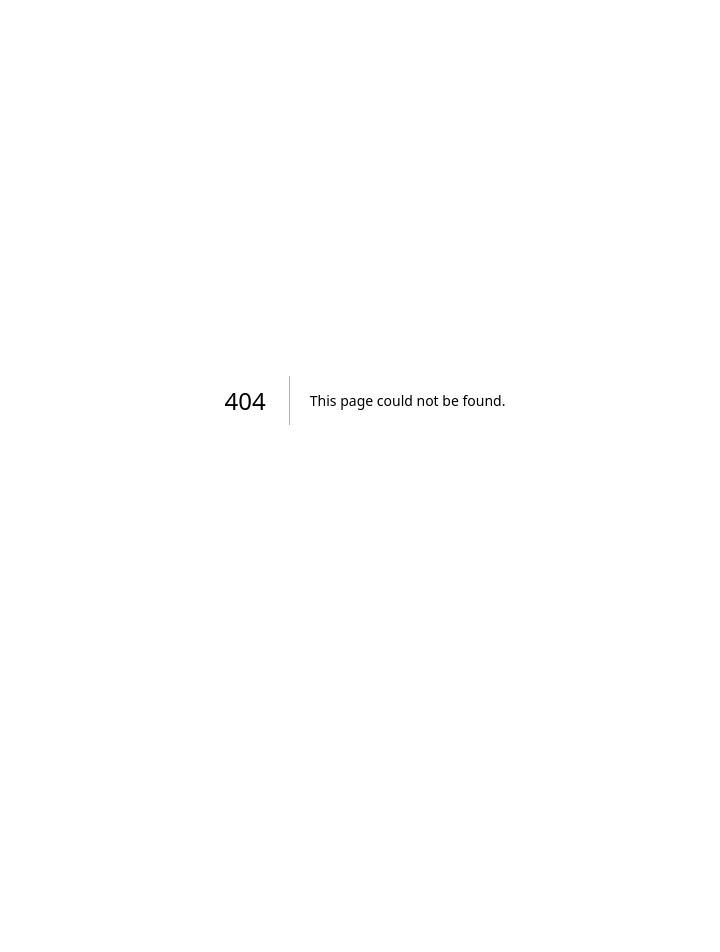
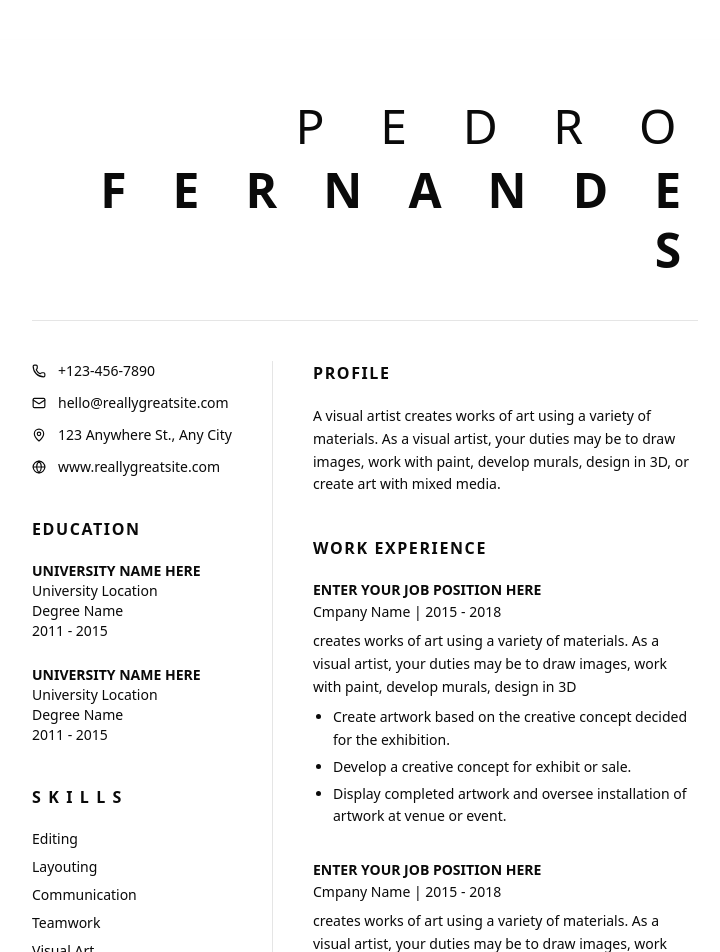
Before and after one commit to freddymk313/cv-maker, a Next.js app: page /cv/model in a window 1280 px wide. Before the commit this address had no page. Shown: the top 952 px of the page, without its empty margins (275-995 px from the left). Before the commit the page ends 800 px from the top, so only its background shows below. Built offline with nearby package versions, Linux system fonts and the light colour scheme.

Commit message:
try model ok 1

```diff
--- /dev/null
+++ b/app/cv/model/page.tsx
@@ -0,0 +1,11 @@
+import Resume from "@/components/Resume";
+
+const ModelPage = () => {
+  return (
+    <div className="min-h-screen bg-background py-10 flex justify-center">
+      <Resume />
+    </div>
+  );
+};
+
+export default ModelPage;
--- a/app/model/page.tsx
+++ /dev/null
@@ -1,28 +0,0 @@
-import Resume from "@/components/Resume";
-
-const userData = {
-  name: "Pedro",
-  lastName: "Fernandes",
-  phone: "+123-456-7890",
-  email: "hello@site.com",
-  address: "123 Anywhere St., Any City",
-  website: "www.site.com",
-  profile: "Artiste visuel créant des œuvres d'art utilisant une variété de matériaux...",
-  education: [
-    { school: "University Name", location: "Location", degree: "Degree Name", years: "2011 - 2015" }
-  ],
-  skills: ["Editing", "Layouting", "Communication", "Teamwork"],
-  experience: [
-    {
-      title: "Job Position Here",
-      company: "Company Name",
-      years: "2015 - 2018",
-      description: "Description courte du poste.",
-      bullets: ["Réalisation de concepts créatifs", "Gestion de projets"]
-    }
-  ]
-};
-
-export default function Page() {
-  return <Resume data={userData} />;
-}
--- a/components/Resume.tsx
+++ b/components/Resume.tsx
@@ -1,135 +1,174 @@
-import React from 'react';
+import { Phone, Mail, MapPin, Globe } from "lucide-react";
 
-interface Education {
-  school: string;
-  location: string;
-  degree: string;
-  years: string;
-}
-
-interface Experience {
-  title: string;
-  company: string;
-  years: string;
-  description: string;
-  bullets: string[];
-}
-
-interface ResumeProps {
-  data: {
-    name: string;
-    lastName: string;
-    phone: string;
-    email: string;
-    address: string;
-    website: string;
-    profile: string;
-    education: Education[];
-    skills: string[];
-    experience: Experience[];
-  };
-}
-
-const Resume = ({ data }: ResumeProps) => {
+const Resume = () => {
   return (
-    <div className="bg-gray-100 p-8 min-h-screen flex justify-center">
-      {/* Conteneur Format A4 */}
-      <div className="bg-white shadow-2xl w-[210mm] h-[297mm] p-[15mm] flex flex-col text-gray-800 print:shadow-none print:m-0">
-
-        {/* HEADER : Nom à droite */}
-        <header className="flex justify-end mb-4">
-          <div className="text-right">
-            <h1 className="text-5xl font-light tracking-[0.2em] uppercase leading-tight">
-              {data.name} <br />
-              <span className="font-semibold">{data.lastName}</span>
+    <div className="w-[794px] min-h-[1123px] bg-card mx-auto shadow-lg flex flex-col">
+      {/* Header - Name */}
+      <header className="pt-14 pb-10 px-16 text-right">
+        <h1 className="text-resume-name font-light tracking-[0.45em] text-5xl leading-tight">
+          P E D R O
         </h1>
-          </div>
+        <h1 className="text-resume-name font-bold tracking-[0.35em] text-5xl leading-tight mt-1">
+          F E R N A N D E S
+        </h1>
       </header>
 
-        {/* Ligne horizontale supérieure */}
-        <div className="border-t border-black w-full mb-8"></div>
+      {/* Divider */}
+      <div className="mx-16 border-t border-resume-divider" />
 
-        <div className="flex flex-1 gap-10">
+      {/* Body */}
+      <div className="flex flex-1 px-16 pt-10 pb-12">
+        {/* Left Column */}
+        <div className="w-[240px] pr-10 flex-shrink-0">
+          {/* Contact */}
+          <div className="space-y-3 mb-10">
+            <ContactItem icon={<Phone size={14} />} text="+123-456-7890" />
+            <ContactItem icon={<Mail size={14} />} text="hello@reallygreatsite.com" />
+            <ContactItem icon={<MapPin size={14} />} text="123 Anywhere St., Any City" />
+            <ContactItem icon={<Globe size={14} />} text="www.reallygreatsite.com" />
+          </div>
 
-          {/* COLONNE GAUCHE (1/3) */}
-          <aside className="w-1/3 flex flex-col gap-8">
-            {/* Contact */}
-            <div className="flex flex-col gap-3 text-sm">
-              <div className="flex items-center gap-3">
-                <span className="w-5 text-center">📞</span> {data.phone}
-              </div>
-              <div className="flex items-center gap-3">
-                <span className="w-5 text-center">✉️</span> {data.email}
-              </div>
-              <div className="flex items-center gap-3">
-                <span className="w-5 text-center">📍</span> {data.address}
-              </div>
-              <div className="flex items-center gap-3">
-                <span className="w-5 text-center">🌐</span> {data.website}
+          {/* Education */}
+          <div className="mb-10">
+            <SectionHeading>EDUCATION</SectionHeading>
+            <div className="mt-5 space-y-6">
+              <EducationItem
+                university="UNIVERSITY NAME HERE"
+                location="University Location"
+                degree="Degree Name"
+                years="2011 - 2015"
+              />
+              <EducationItem
+                university="UNIVERSITY NAME HERE"
+                location="University Location"
+                degree="Degree Name"
+                years="2011 - 2015"
+              />
             </div>
           </div>
 
-            {/* Education */}
-            <section>
-              <h2 className="text-lg font-bold tracking-widest uppercase mb-2">Education</h2>
-              <div className="border-t border-gray-400 w-full mb-4"></div>
-              {data.education.map((edu, i) => (
-                <div key={i} className="mb-4 text-sm">
-                  <p className="font-bold uppercase">{edu.school}</p>
-                  <p className="text-gray-600 italic">{edu.location}</p>
-                  <p>{edu.degree}</p>
-                  <p>{edu.years}</p>
+          {/* Skills */}
+          <div>
+            <SectionHeading>S K I L L S</SectionHeading>
+            <ul className="mt-5 space-y-2 text-sm text-resume-body">
+              <li>Editing</li>
+              <li>Layouting</li>
+              <li>Communication</li>
+              <li>Teamwork</li>
+              <li>Visual Art</li>
+              <li>Animation</li>
+            </ul>
+            <div className="mt-8 w-20 border-t border-resume-divider" />
           </div>
-              ))}
-            </section>
+        </div>
 
-            {/* Skills */}
-            <section>
-              <h2 className="text-lg font-bold tracking-widest uppercase mb-2">Skills</h2>
-              <div className="border-t border-gray-400 w-full mb-4"></div>
-              <ul className="text-sm space-y-1">
-                {data.skills.map((skill, i) => (
-                  <li key={i}>{skill}</li>
-                ))}
-              </ul>
-            </section>
-          </aside>
+        {/* Vertical Divider */}
+        <div className="border-l border-resume-divider mx-0" />
 
-          {/* SÉPARATEUR VERTICAL */}
-          <div className="border-l border-gray-300"></div>
-
-          {/* COLONNE DROITE (2/3) */}
-          <main className="w-2/3 flex flex-col gap-8">
+        {/* Right Column */}
+        <div className="flex-1 pl-10">
           {/* Profile */}
-            <section>
-              <h2 className="text-lg font-bold tracking-widest uppercase mb-4">Profile</h2>
-              <p className="text-sm leading-relaxed text-justify">
-                {data.profile}
+          <div className="mb-10">
+            <SectionHeading>PROFILE</SectionHeading>
+            <p className="mt-5 text-sm text-resume-body leading-relaxed">
+              A visual artist creates works of art using a variety of
+              materials. As a visual artist, your duties may be to draw
+              images, work with paint, develop murals, design in 3D, or
+              create art with mixed media.
             </p>
-            </section>
+          </div>
 
           {/* Work Experience */}
-            <section>
-              <h2 className="text-lg font-bold tracking-widest uppercase mb-4">Work Experience</h2>
-              {data.experience.map((exp, i) => (
-                <div key={i} className="mb-6">
-                  <h3 className="font-bold uppercase text-md">{exp.title}</h3>
-                  <p className="text-sm text-gray-600 mb-2">{exp.company} | {exp.years}</p>
-                  <p className="text-sm mb-2 italic">{exp.description}</p>
-                  <ul className="list-disc ml-5 text-sm space-y-1">
-                    {exp.bullets.map((bullet, j) => (
-                      <li key={j}>{bullet}</li>
-                    ))}
-                  </ul>
+          <div>
+            <SectionHeading>WORK EXPERIENCE</SectionHeading>
+            <div className="mt-5 space-y-8">
+              <WorkItem
+                title="ENTER YOUR JOB POSITION HERE"
+                company="Cmpany Name"
+                years="2015 - 2018"
+                description="creates works of art using a variety of materials. As a visual artist, your duties may be to draw images, work with paint, develop murals, design in 3D"
+                bullets={[
+                  "Create artwork based on the creative concept decided for the exhibition.",
+                  "Develop a creative concept for exhibit or sale.",
+                  "Display completed artwork and oversee installation of artwork at venue or event.",
+                ]}
+              />
+              <WorkItem
+                title="ENTER YOUR JOB POSITION HERE"
+                company="Cmpany Name"
+                years="2015 - 2018"
+                description="creates works of art using a variety of materials. As a visual artist, your duties may be to draw images, work with paint, develop murals, design in 3D"
+                bullets={[
+                  "Create artwork based on the creative concept decided for the exhibition.",
+                  "Develop a creative concept for exhibit or sale.",
+                  "Display completed artwork and oversee installation of artwork at venue or event.",
+                ]}
+              />
             </div>
-              ))}
-            </section>
-          </main>
-
+          </div>
         </div>
       </div>
     </div>
   );
 };
 
+const SectionHeading = ({ children }: { children: React.ReactNode }) => (
+  <h2 className="text-resume-heading font-bold text-base tracking-widest">
+    {children}
+  </h2>
+);
+
+const ContactItem = ({ icon, text }: { icon: React.ReactNode; text: string }) => (
+  <div className="flex items-center gap-3 text-sm text-resume-body">
+    <span className="text-resume-icon">{icon}</span>
+    <span>{text}</span>
+  </div>
+);
+
+const EducationItem = ({
+  university,
+  location,
+  degree,
+  years,
+}: {
+  university: string;
+  location: string;
+  degree: string;
+  years: string;
+}) => (
+  <div>
+    <p className="text-sm font-semibold text-resume-heading">{university}</p>
+    <p className="text-sm text-resume-muted">{location}</p>
+    <p className="text-sm text-resume-muted">{degree}</p>
+    <p className="text-sm text-resume-muted">{years}</p>
+  </div>
+);
+
+const WorkItem = ({
+  title,
+  company,
+  years,
+  description,
+  bullets,
+}: {
+  title: string;
+  company: string;
+  years: string;
+  description: string;
+  bullets: string[];
+}) => (
+  <div>
+    <p className="text-sm font-bold text-resume-heading">{title}</p>
+    <p className="text-sm text-resume-muted mt-0.5">
+      {company} | {years}
+    </p>
+    <p className="text-sm text-resume-body leading-relaxed mt-2">{description}</p>
+    <ul className="mt-2 space-y-1 list-disc list-outside pl-5 text-sm text-resume-body leading-relaxed">
+      {bullets.map((b, i) => (
+        <li key={i}>{b}</li>
+      ))}
+    </ul>
+  </div>
+);
+
 export default Resume;
--- a/components/cv/PreviewClient.tsx
+++ b/components/cv/PreviewClient.tsx
@@ -7,32 +7,34 @@ import CvRenderer from "../templates/CvRenderer";
 
 export default function PreviewClient({ cv }: { cv: any }) {
   return (
-    <div className="min-h-screen bg-zinc-900 py-10 px-4 flex flex-col items-center">
+    <div
+    // className="min-h-screen bg-zinc-900 py-10 px-4 flex flex-col items-center"
+    >
       {/* Barre d'outils avec le bouton d'impression */}
-      <div className="mb-6 flex gap-4 print:hidden">
+      {/* <div className="mb-6 flex gap-4 print:hidden">
         <button
           onClick={() => window.print()}
           className="bg-blue-600 text-white px-6 py-2.5 rounded-xl font-bold hover:bg-blue-700 transition-all shadow-lg active:scale-95"
         >
           Imprimer / PDF
         </button>
-      </div>
+      </div> */}
 
       {/* Zone de rendu avec mise à l'échelle pour les petits écrans */}
-      <div className="w-full flex justify-center overflow-x-auto pb-10 custom-scrollbar">
-        <div className="origin-top scale-[0.55] sm:scale-[0.75] md:scale-[0.9] lg:scale-100 transition-transform duration-300">
+      {/* <div className="w-full flex justify-center overflow-x-auto pb-10 custom-scrollbar">
+        <div className="origin-top scale-[0.55] sm:scale-[0.75] md:scale-[0.9] lg:scale-100 transition-transform duration-300"> */}
            <CvRenderer cv={cv} />
-        </div>
-      </div>
+        {/* </div>
+      </div> */}
 
       {/* Style CSS pour l'impression */}
-      <style jsx global>{`
+      {/* <style jsx global>{`
         @media print {
           body { background: white !important; }
           .print\:hidden { display: none !important; }
           .shadow-2xl { box-shadow: none !important; }
         }
-      `}</style>
+      `}</style> */}
     </div>
   );
 }
--- a/components/templates/BenjaminLeroyTemplate.tsx
+++ b/components/templates/BenjaminLeroyTemplate.tsx
@@ -1,98 +1,115 @@
-// src/components/cv/templates/BenjaminLeroyTemplate.tsx
+import { Mail, Phone, MapPin, Globe } from 'lucide-react';
 
 export default function BenjaminLeroyTemplate({ data }: { data: any }) {
   return (
-    <div className="flex min-h-[29.7cm] w-[21cm] bg-white text-black font-sans leading-tight">
+    <div className="flex flex-col w-[21cm] min-h-[29.7cm] bg-white text-[#1a1a1a] font-sans p-0 m-0 leading-normal">
 
-      {/* --- COLONNE GAUCHE (SIDEBAR) --- [cite: 1, 4, 8, 11, 16] */}
-      <aside className="w-[35%] p-10 flex flex-col space-y-10 border-r border-gray-50">
+      {/* --- HEADER SECTION --- */}
+      <header className="flex justify-end pt-16 pb-10 px-16">
+        <div className="text-right">
+          <h1 className="text-6xl font-light tracking-[0.2em] uppercase leading-none">
+            {data.personalInfo.firstName}
+          </h1>
+          <h1 className="text-6xl font-bold tracking-[0.2em] uppercase mt-2">
+            {data.personalInfo.lastName}
+          </h1>
+        </div>
+      </header>
 
-        {/* Photo de profil (si l'utilisateur en a une) [cite: 1] */}
-        <div className="w-44 h-44 bg-gray-200 rounded-full self-center overflow-hidden mb-4 grayscale">
-          {data.personalInfo.image ? (
-            <img src={data.personalInfo.image} alt="Profile" className="object-cover w-full h-full" />
-          ) : (
-            <div className="flex items-center justify-center h-full text-4xl font-bold text-gray-400">
-              {data.personalInfo.firstName[0]}{data.personalInfo.lastName[0]}
+      {/* Ligne horizontale de séparation */}
+      <div className="w-full border-t border-black mb-0"></div>
+
+      {/* --- BODY SECTION --- */}
+      <div className="flex flex-1">
+
+        {/* --- COLONNE GAUCHE (SIDEBAR) --- */}
+        <aside className="w-[35%] pt-12 pl-12 pr-8 flex flex-col">
+
+          {/* Contact Info */}
+          <div className="space-y-4 mb-14 text-[11px]">
+            <div className="flex items-center gap-3">
+              <Phone size={14} />
+              <span>{data.personalInfo.phone || "+123-456-7890"}</span>
             </div>
-          )}
+            <div className="flex items-center gap-3">
+              <Mail size={14} />
+              <span className="break-all">{data.personalInfo.email || "hello@reallygreatsite.com"}</span>
+            </div>
+            <div className="flex items-center gap-3">
+              <MapPin size={14} />
+              <span>{data.personalInfo.address || "123 Anywhere St., Any City"}</span>
+            </div>
+            <div className="flex items-center gap-3">
+              <Globe size={14} />
+              <span>{data.personalInfo.website || "www.reallygreatsite.com"}</span>
+            </div>
           </div>
 
-        {/* Bloc Nom et Titre [cite: 1, 2] */}
-        <div className="text-center">
-          <h1 className="text-3xl font-extrabold uppercase tracking-tight">
-            {data.personalInfo.firstName} <br /> {data.personalInfo.lastName}
-          </h1>
-          <p className="mt-4 text-xs font-black uppercase tracking-[0.2em] border-t-2 border-black pt-2">
-            {data.title} [cite: 2]
-          </p>
+          {/* Education */}
+          <div className="mb-14">
+            <h2 className="text-xl font-medium tracking-widest uppercase mb-8">Education</h2>
+            <div className="space-y-8">
+              {data.education?.map((edu: any, i: number) => (
+                <div key={i} className="text-[11px] uppercase tracking-wider">
+                  <p className="font-bold text-[12px]">{edu.school || "University Name Here"}</p>
+                  <p>{edu.location || "University Location"}</p>
+                  <p>{edu.degree || "Degree Name"}</p>
+                  <p>{edu.startDate ? `${new Date(edu.startDate).getFullYear()} - ${new Date(edu.endDate).getFullYear()}` : "2011 - 2015"}</p>
+                </div>
+              ))}
+            </div>
           </div>
 
-        {/* Infos de Contact [cite: 4, 5, 6, 7] */}
-        <div className="text-[10px] space-y-1.5 uppercase tracking-wider">
-          <p className="font-bold text-gray-400 mb-1">Contact</p>
-          <p>{data.personalInfo.address}</p> [cite: 4]
-          <p className="lowercase font-normal">{data.personalInfo.email}</p> [cite: 5]
-          <p>{data.personalInfo.phone}</p> [cite: 6]
-        </div>
+          <div className="w-24 border-t border-gray-400 mb-10"></div>
 
-        {/* Langues [cite: 8, 9, 10] */}
-        <div className="text-[10px] space-y-2 uppercase tracking-wider">
-          <p className="font-bold text-gray-400 mb-2 border-b-2 border-black w-fit pb-0.5">Langues</p>
-          {data.languages?.map((l: any, i: number) => (
-            <p key={i}>
-              <span className="font-bold">{l.language}</span> — {l.level} [cite: 9, 10]
-            </p>
-          ))}
-        </div>
-
-        {/* Compétences [cite: 11, 12, 13, 14] */}
-        <div className="text-[10px] space-y-2 uppercase tracking-wider">
-          <p className="font-bold text-gray-400 mb-2 border-b-2 border-black w-fit pb-0.5">Compétences</p>
-          <ul className="space-y-1.5 list-none">
+          {/* Skills */}
+          <div>
+            <h2 className="text-xl font-medium tracking-widest uppercase mb-8">Skills</h2>
+            <ul className="space-y-3 text-[12px]">
               {data.skills?.map((s: any, i: number) => (
-              <li key={i} className="font-medium leading-relaxed">{s.name}</li>
+                <li key={i} className="font-normal">{s.name}</li>
               ))}
             </ul>
           </div>
+
+          <div className="w-24 border-t border-gray-400 mt-10"></div>
         </aside>
 
-      {/* --- COLONNE DROITE (MAIN CONTENT) --- [cite: 3, 19, 33] */}
-      <main className="w-[65%] p-12">
+        {/* --- DIVISEUR VERTICAL --- */}
+        <div className="w-[1px] bg-gray-300 self-stretch"></div>
 
-        {/* Résumé Professionnel [cite: 3] */}
-        <div className="mb-12 text-[11px] leading-relaxed italic text-gray-700 text-justify pr-6 border-b border-gray-100 pb-8">
-          {data.personalInfo.summary || "Développeur web autonome et rigoureux..."} [cite: 3]
-        </div>
+        {/* --- COLONNE DROITE (MAIN CONTENT) --- */}
+        <main className="w-[65%] pt-12 pl-12 pr-16">
 
-        {/* Expériences [cite: 19, 20, 21, 25, 26] */}
-        <section className="mb-12">
-          <h2 className="text-xs font-black uppercase tracking-[0.4em] mb-8">Expériences Professionnelles [cite: 19]</h2>
-          <div className="space-y-10">
-            {data.experiences?.map((exp: any, i: number) => (
-              <div key={i} className="relative">
-                <h3 className="text-xs font-black uppercase tracking-wide">{exp.position}</h3> [cite: 20, 25]
-                <p className="text-[9px] font-bold text-gray-400 uppercase mt-1 mb-3 tracking-tighter">
-                  {exp.company} | {new Date(exp.startDate).toLocaleDateString('fr-FR', {month: 'long', year: 'numeric'})} — {exp.isCurrent ? "Présent" : new Date(exp.endDate).toLocaleDateString('fr-FR', {month: 'long', year: 'numeric'})} [cite: 21, 26]
+          {/* Profile Section */}
+          <section className="mb-14">
+            <h2 className="text-xl font-medium tracking-widest uppercase mb-6">Profile</h2>
+            <p className="text-[11px] leading-relaxed text-gray-800">
+              {data.personalInfo.summary || "A visual artist creates works of art using a variety of materials. As a visual artist, your duties may be to draw images, work with paint, develop murals, design in 3D, or create art with mixed media."}
             </p>
-                <div className="text-[10px] text-gray-600 leading-relaxed whitespace-pre-line space-y-1">
-                  {exp.description} [cite: 22, 23, 24, 27, 31]
-                </div>
-              </div>
-            ))}
-          </div>
           </section>
 
-        {/* Formations [cite: 33, 34, 36] */}
+          {/* Work Experience Section */}
           <section>
-          <h2 className="text-xs font-black uppercase tracking-[0.4em] mb-8">Formations [cite: 33]</h2>
-          <div className="space-y-6">
-            {data.education?.map((edu: any, i: number) => (
-              <div key={i}>
-                <h3 className="text-xs font-black uppercase">{edu.degree}</h3> [cite: 34, 36]
-                <p className="text-[10px] text-gray-400 font-bold uppercase mt-1">
-                  {edu.school} | {new Date(edu.endDate).getFullYear()} [cite: 35, 37]
+            <h2 className="text-xl font-medium tracking-widest uppercase mb-8">Work Experience</h2>
+            <div className="space-y-12">
+              {data.experiences?.map((exp: any, i: number) => (
+                <div key={i} className="text-[11px]">
+                  <h3 className="font-bold uppercase text-[12px] tracking-wide mb-1">
+                    {exp.position || "Enter Your Job Position Here"}
+                  </h3>
+                  <p className="uppercase mb-2 text-gray-600">
+                    {exp.company || "Company Name"} | {exp.startDate ? `${new Date(exp.startDate).getFullYear()} - ${exp.isCurrent ? 'Present' : new Date(exp.endDate).getFullYear()}` : "2015 - 2018"}
                   </p>
+                  <p className="mb-3 leading-relaxed text-gray-800">
+                    {exp.description || "creates works of art using a variety of materials. As a visual artist, your duties may be to draw images, work with paint, develop murals, design in 3D"}
+                  </p>
+                  {/* Points de puces (Simulés à partir de la description ou d'un champ dédié) */}
+                  <ul className="list-disc ml-4 space-y-1 text-gray-800">
+                    <li>Create artwork based on the creative concept decided for the exhibition.</li>
+                    <li>Develop a creative concept for exhibit or sale.</li>
+                    <li>Display completed artwork and oversee installation of artwork at venue or event.</li>
+                  </ul>
                 </div>
               ))}
             </div>
@@ -100,5 +117,6 @@ export default function BenjaminLeroyTemplate({ data }: { data: any }) {
 
         </main>
       </div>
+    </div>
   );
 }
--- a/components/templates/CvRenderer.tsx
+++ b/components/templates/CvRenderer.tsx
@@ -1,4 +1,5 @@
 // src/components/cv/templates/CvRenderer.tsx
+import Resume from "../Resume";
 import BenjaminLeroyTemplate from "./BenjaminLeroyTemplate";
 import ClassicTemplate from "./ClassicTemplate";
 import ModernTemplate from "./ModernTemplate";
@@ -10,15 +11,16 @@ export default function CvRenderer({ cv }: { cv: any }) {
   return (
     /* Conteneur de la feuille A4 */
     <div
-      className="bg-white shadow-2xl mx-auto print:my-0 print:shadow-none overflow-hidden ring-1 ring-gray-200"
-      style={{
-        width: "21cm",
-        minHeight: "29.7cm",
-        height: "fit-content"
-      }}
+      // className="bg-white shadow-2xl mx-auto print:my-0 print:shadow-none overflow-hidden ring-1 ring-gray-200"
+      // style={{
+      //   width: "21cm",
+      //   minHeight: "29.7cm",
+      //   height: "fit-content"
+      // }}
+      className="min-h-screen bg-background py-10 flex justify-center"
     >
       {template === "classic" && <ClassicTemplate data={cv} />}
-      {template === "modern" && <BenjaminLeroyTemplate data={cv} />}
+      {template === "modern" && <Resume />}
       {template === "creative" && <ModernTemplate data={cv} />}
     </div>
   );
```
Lines whose indentation alone changed are shown as unchanged.
